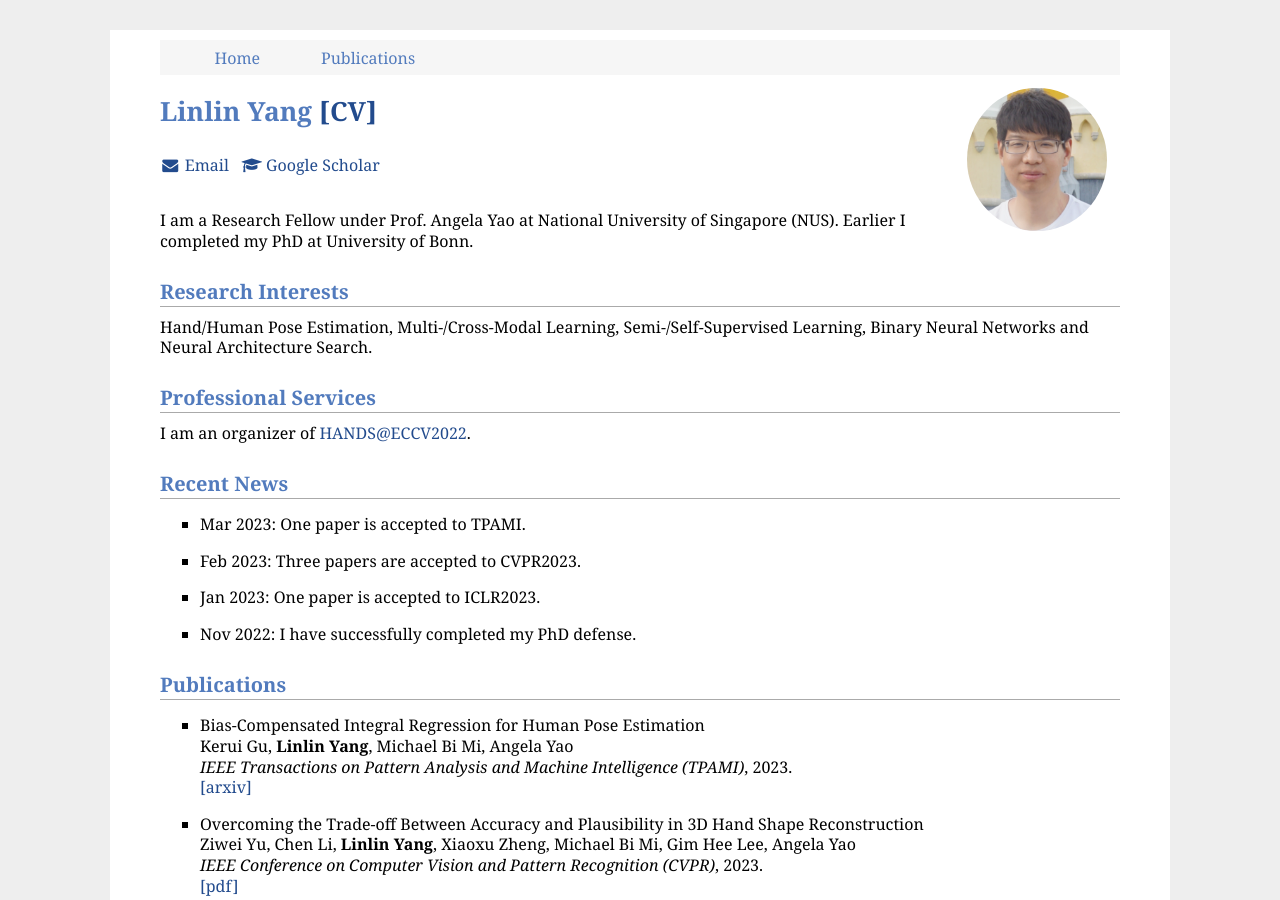
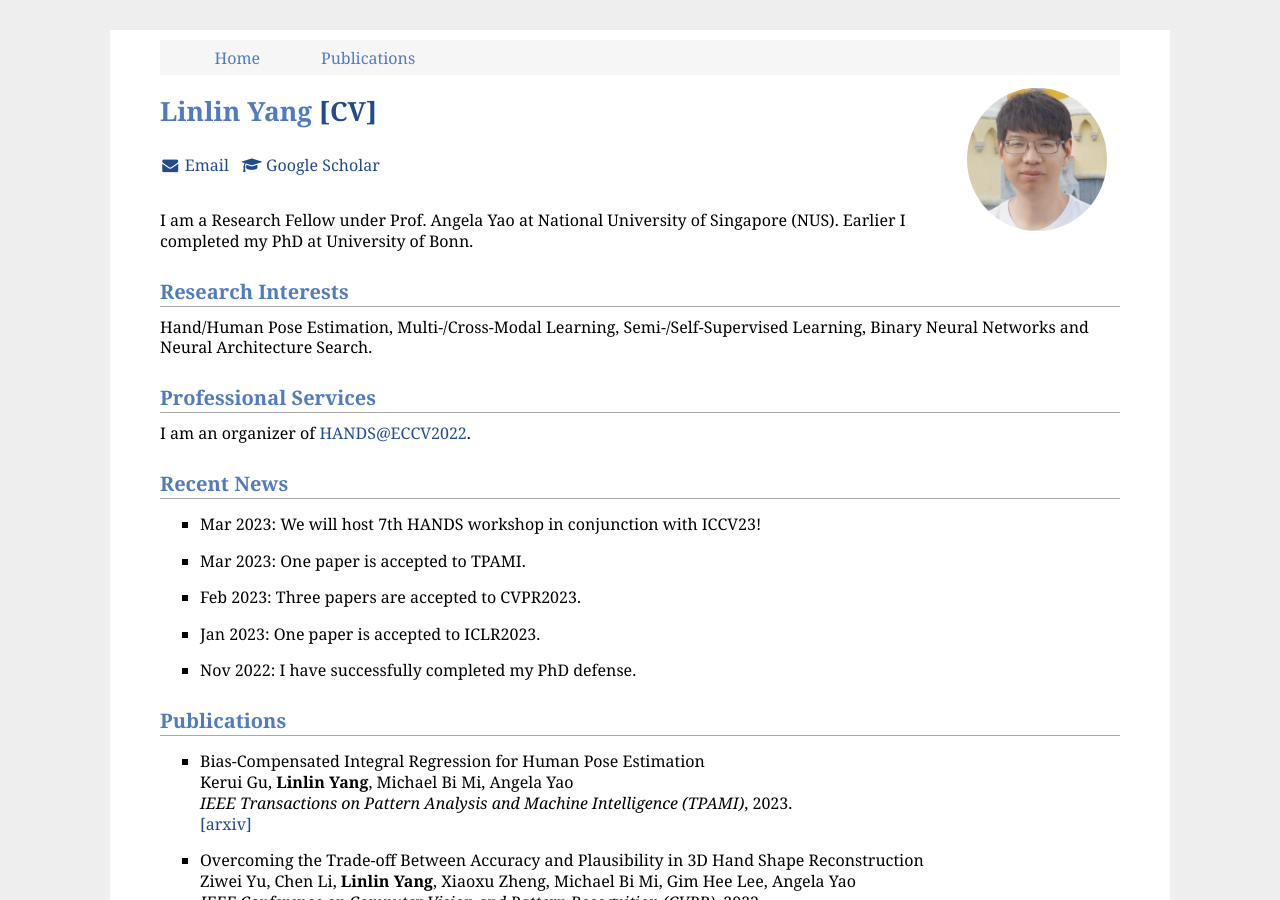
Before and after one commit to bestonebyone/mu4yang, a Jekyll site: the page built from index.md, in a window 1280 px wide and 900 px high. Built offline with Jekyll 4.4.1, drawn with Linux system fonts in a browser that asks for light colours.

Commit message:
Update index.md

```diff
--- a/index.md
+++ b/index.md
@@ -41,6 +41,7 @@ I am an organizer of [HANDS@ECCV2022](https://sites.google.com/view/hands2022/ho
 <span id="news"></span>
 ## Recent News
 
+- Mar 2023: We will host 7th HANDS workshop in conjunction with ICCV23!
 - Mar 2023: One paper is accepted to TPAMI.
 - Feb 2023: Three papers are accepted to CVPR2023.
 - Jan 2023: One paper is accepted to ICLR2023.
```
